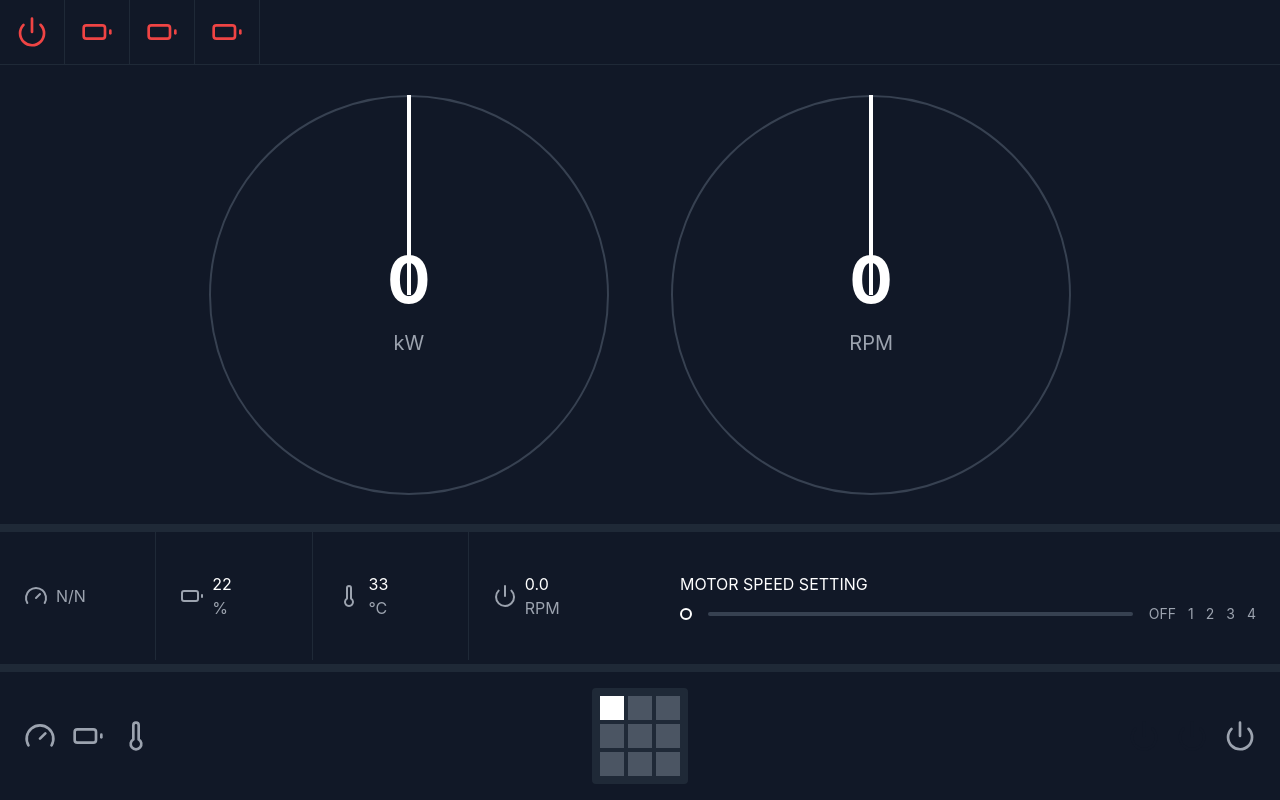
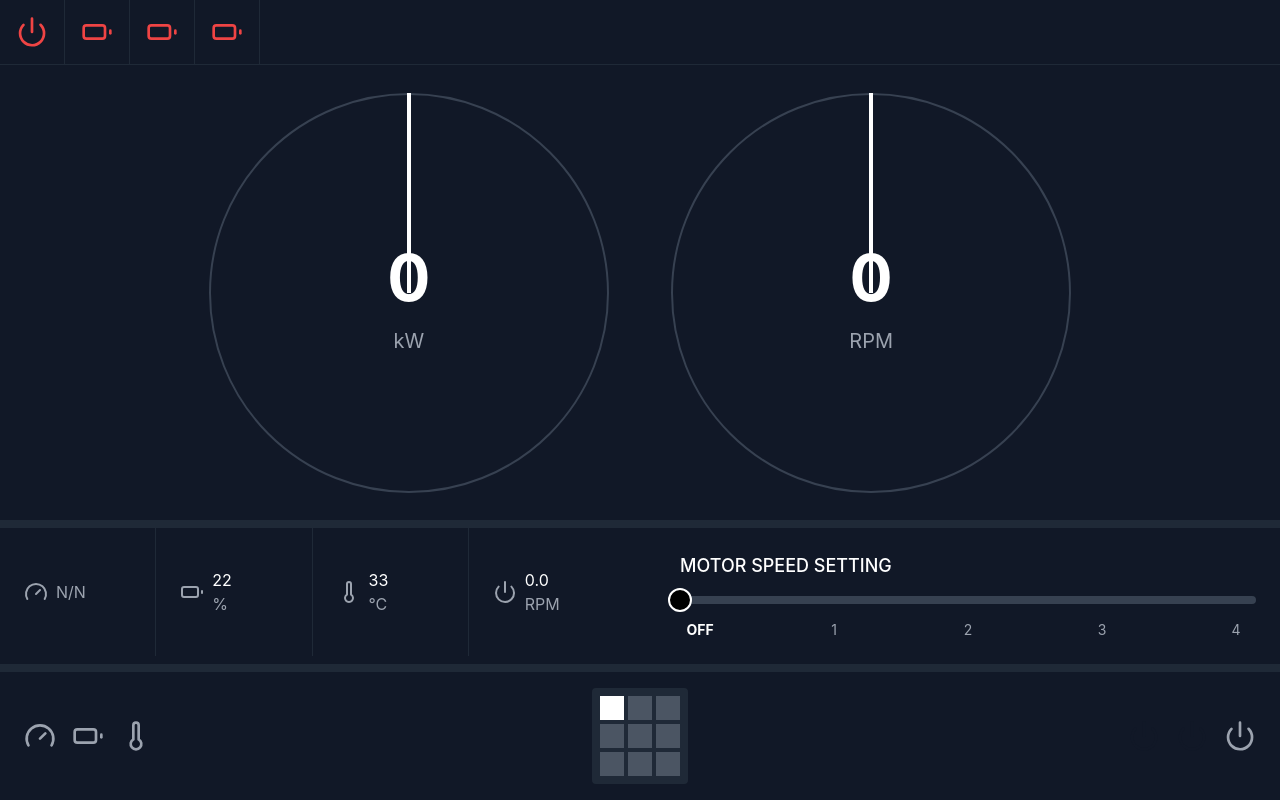
Before and after one commit to igor-eremn/DataDrive, a React (Vite) app in the folder client/: page / in a window 1280 px wide. Built offline with nearby package versions, Linux system fonts and the light colour scheme.

Commit message:
feat: dragging slider to select speed

```diff
--- a/client/src/components/DashBoard/components/MotorSpeedSetting.tsx
+++ b/client/src/components/DashBoard/components/MotorSpeedSetting.tsx
@@ -1,19 +1,87 @@
-import React from 'react';
-import { MotorSpeedSettingProps } from '../types';
+import React, { useState, useRef, useEffect } from "react";
 
-export const MotorSpeedSetting: React.FC<MotorSpeedSettingProps> = () => {
+export const MotorSpeedSetting: React.FC = () => {
+  const [speed, setSpeed] = useState(0);
+  const trackRef = useRef<HTMLDivElement | null>(null);
+  const [dragging, setDragging] = useState(false);
+
+  const handleDrag = (event: React.MouseEvent | React.TouchEvent) => {
+    if (!trackRef.current) return;
+
+    const track = trackRef.current.getBoundingClientRect();
+    const clientX =
+      "touches" in event ? event.touches[0].clientX : event.clientX;
+
+    const position = Math.min(
+      Math.max(clientX - track.left, 0),
+      track.width
+    );
+
+    const newSpeed = Math.round((position / track.width) * 4);
+    setSpeed(newSpeed);
+  };
+
+  useEffect(() => {
+    console.log("SPEED UPDATE:", speed);
+  }, [speed]);
+
+  const handleMouseDown = () => setDragging(true);
+
+  const handleMouseUp = () => setDragging(false);
+
+  const handleMouseMove = (event: React.MouseEvent | React.TouchEvent) => {
+    if (dragging) handleDrag(event);
+  };
+
   return (
-    <div className="px-6 py-10">
-      <div className="text-white mb-2">MOTOR SPEED SETTING</div>
-      <div className="flex items-center gap-4">
-        <div className="w-3 h-3 rounded-full border-2 border-white" />
-        <div className="flex-1 h-1 bg-gray-700 rounded">
-          <div className="h-full w-0 bg-white rounded" />
+    <div
+      className="px-6 py-6 select-none"
+      onMouseMove={handleMouseMove}
+      onTouchMove={handleMouseMove}
+      onMouseUp={handleMouseUp}
+      onTouchEnd={handleMouseUp}
+    >
+      <div className="text-white text-lg font-medium mb-4">
+        MOTOR SPEED SETTING
+      </div>
+      <div className="flex flex-col items-center gap-4">
+        <div
+          ref={trackRef}
+          className="relative w-full h-2 bg-gray-700 rounded-full"
+        >
+          <div
+            className="absolute top-0 left-0 h-full bg-gray-500 rounded-full"
+            style={{ width: `${(speed / 4) * 100}%` }}
+          />
+
+          <div
+            className="absolute top-1/2 -translate-y-1/2 w-4 h-4 lg:w-6 lg:h-6 rounded-full border-2 border-white bg-black cursor-pointer transition-all duration-200 ease-in-out"
+            style={{
+              left: `${(speed / 4) * 100}%`,
+              transform: `translate(-50%, -50%)`,
+            }}
+            onMouseDown={handleMouseDown}
+            onTouchStart={handleMouseDown}
+          />
         </div>
-        <div className="flex gap-3 text-gray-400 text-sm">
-          <span>OFF</span>
-          {[1, 2, 3, 4].map(num => (
-            <span key={num}>{num}</span>
+
+        <div className="flex justify-between w-full text-white text-sm">
+          <span
+            className={`w-10 text-center ${
+              speed === 0 ? "text-white font-bold" : "text-gray-400"
+            }`}
+          >
+            OFF
+          </span>
+          {[1, 2, 3, 4].map((num) => (
+            <span
+              key={num}
+              className={`w-10 text-center ${
+                speed === num ? "text-white font-bold" : "text-gray-400"
+              }`}
+            >
+              {num}
+            </span>
           ))}
         </div>
       </div>
--- a/client/src/components/DashBoard/index.tsx
+++ b/client/src/components/DashBoard/index.tsx
@@ -7,7 +7,7 @@ import { StatusBar } from './components/StatusBar';
 
 const Dashboard: React.FC = () => {
   return (
-    <div className="h-screen w-screen flex flex-col bg-gray-900">
+    <div className="min-h-screen w-screen flex flex-col bg-gray-900">
       <div className="w-full border-b border-gray-800">
         <TopStatusIcons />
       </div>
--- a/client/src/index.css
+++ b/client/src/index.css
@@ -9,7 +9,7 @@
 
   color-scheme: light dark;
   color: rgba(255, 255, 255, 0.87);
-  background-color: #242424;
+  background-color: #111827;
 
   font-synthesis: none;
   text-rendering: optimizeLegibility;
```
